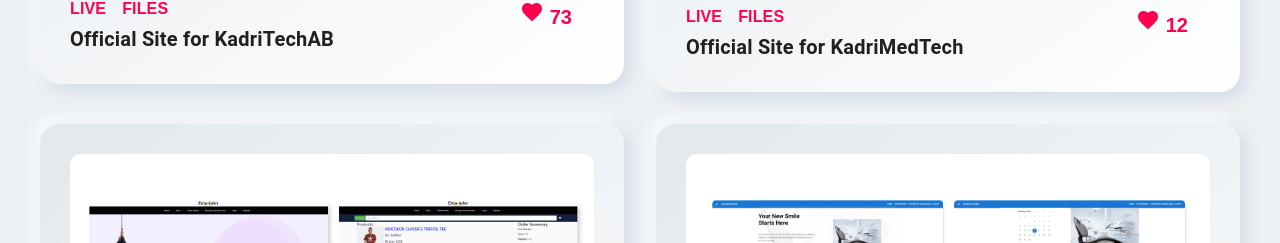
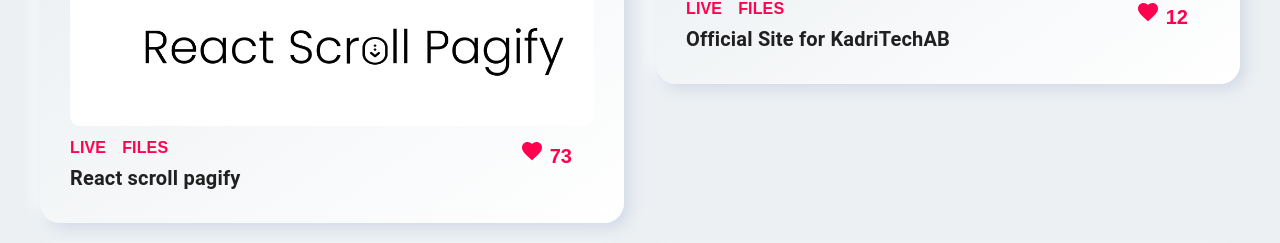
Before and after one commit to Sohidul-Islam/personal-portfolio, a React (Create React App) app: page / in a window 1280 px wide. Shown: the part 2444-2687 px from the top of the page. Built offline with nearby package versions, Linux system fonts and the light colour scheme.

Commit message:
add npm package

```diff
--- a/src/Components/Education/Education.js
+++ b/src/Components/Education/Education.js
@@ -11,19 +11,19 @@ const Education = () => {
         {
             title: "BSc in Computer Science & Engineering",
             subtitle: "Port City International University (2019-2023)",
-            badge: "3.92/4",
+            // badge: "3.92/4",
             desc: "Port City International University's BSc program offers a dynamic education with state-of-the-art facilities, experienced faculty, and diverse extracurriculars, preparing students to excel in their chosen fields and become community leaders."
         },
         {
             title: "Higher Secondary School Certificates",
             subtitle: "Moulavi Samsul Karim College (2016-2018)",
-            badge: "3.50/5",
+            // badge: "3.50/5",
             desc: "Obtained Higher Secondary School Certificate from Moulavi Samsul Karim College. Fostered academic excellence & personal growth, gained valuable skills & extracurricular experience."
         },
         {
             title: "Secondary School Certificates",
             subtitle: "Chhagalnaiya Academy (2016)",
-            badge: "4.67/5",
+            // badge: "4.67/5",
             desc: "At Chhagalnaiya Academy, SSC is a major academic milestone. We train students rigorously, offer a conducive learning environment, personalized attention & assessments to track academic performance."
         },
     ]
--- a/src/Components/Portfolio/Portfolio.js
+++ b/src/Components/Portfolio/Portfolio.js
@@ -10,9 +10,16 @@ import bookArchieve from '../../images/moc/book.png';
 import calculator from '../../images/moc/calculator.png';
 import kadritech from '../../images/moc/kadritech.png';
 import kadrimedtech from '../../images/moc/kadrimedtech.png';
+import reactScrollPagify from '../../images/moc/react-scroll-pagify-logo.png';
 
 export default function Portfolio() {
     const PortfolioData = [
+        {
+            title: 'React scroll pagify',
+            image: reactScrollPagify,
+            live: "https://www.npmjs.com/package/react-scroll-pagify",
+            files: "https://github.com/Sohidul-Islam/react-scrollify"
+        },
         {
             title: 'Official Site for KadriTechAB',
             image: kadritech,
--- a/src/Components/Timeline/TimeLine.js
+++ b/src/Components/Timeline/TimeLine.js
@@ -135,9 +135,9 @@ export default function TimeLine({ data }) {
                                     <Title>{item.title}</Title>
                                     <SubTitle>{item.subtitle}</SubTitle>
                                 </Box>
-                                <Badge sx={{ display: "flex", flexDirection: "column" }}>
+                                {item.badge && <Badge sx={{ display: "flex", flexDirection: "column" }}>
                                     <p>{item.badge}</p>
-                                </Badge>
+                                </Badge>}
                             </Heading>
 
                             <Divider />
```
Also changed, not shown: src/images/moc/react-scroll-pagify-logo.png (added).
